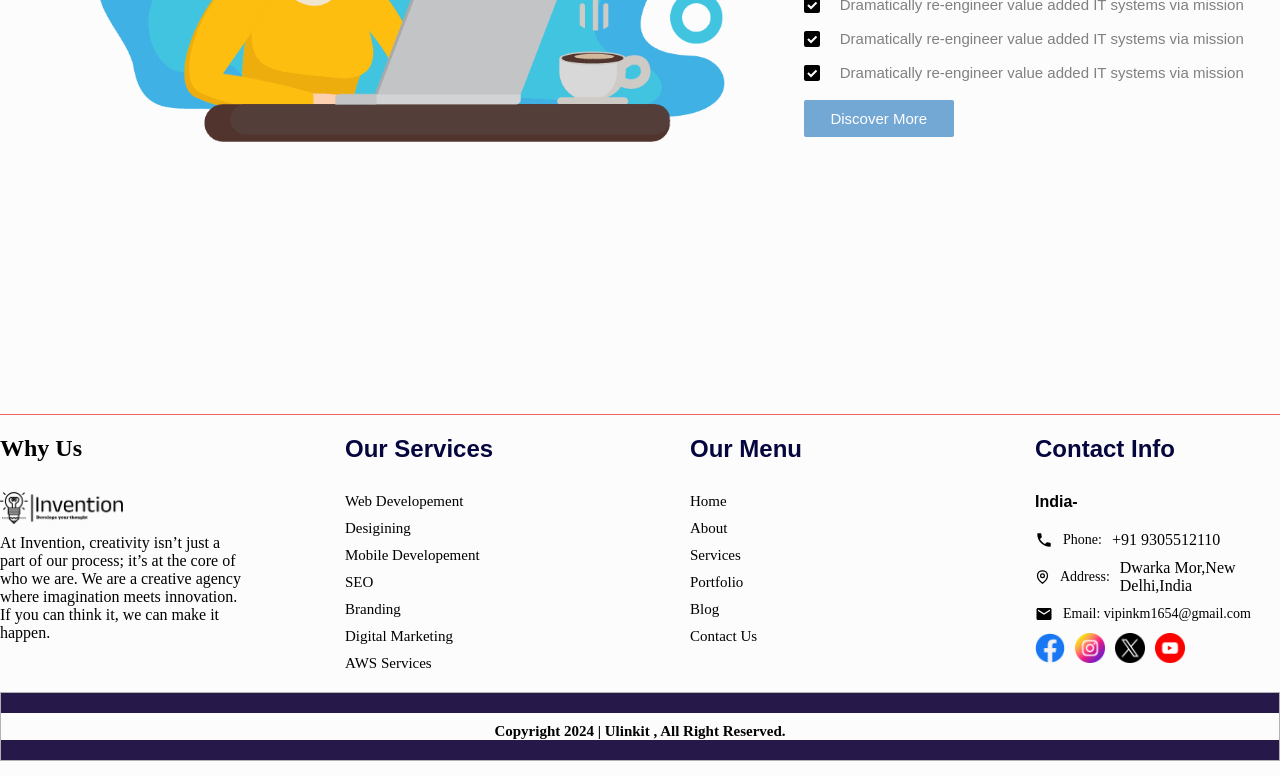
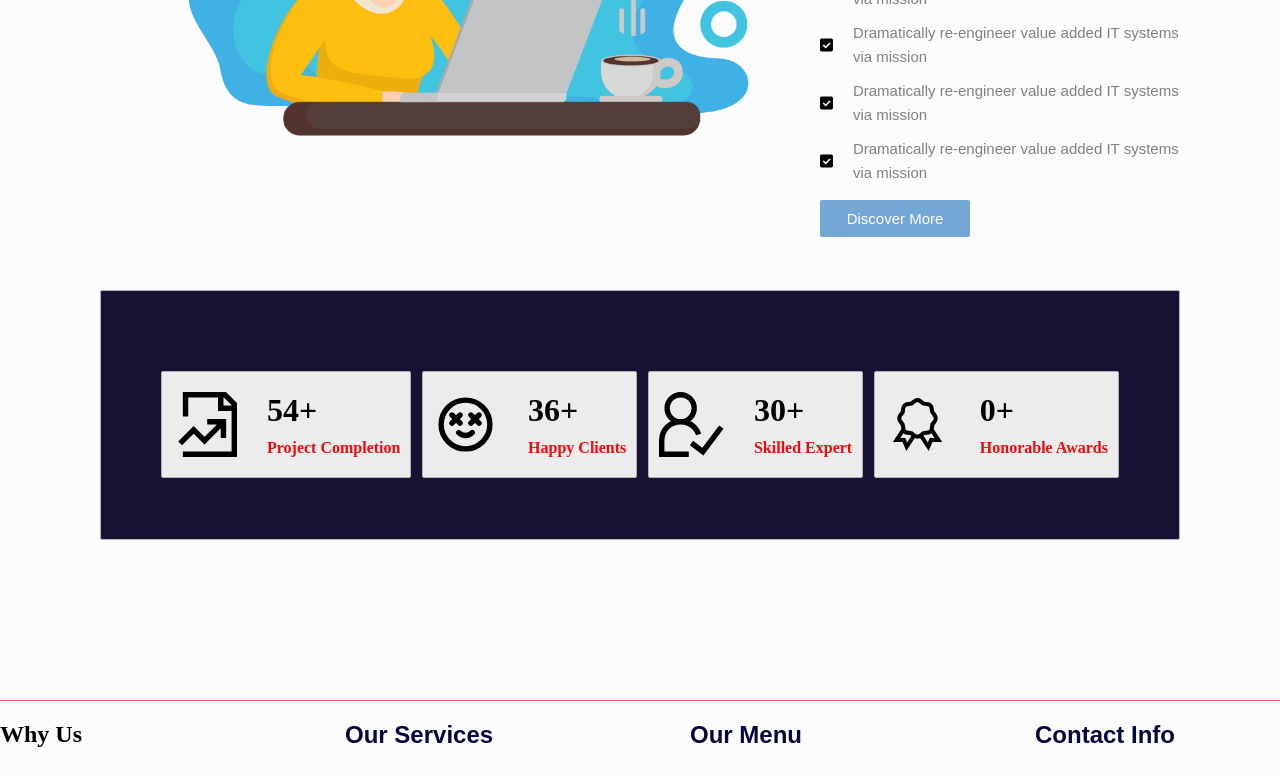
Before and after one commit to Vipinkm1/Inverntion-Project, a React (Vite) app: page /about in a window 1280 px wide. Shown: the part 956-1732 px from the top of the page. Built offline with nearby package versions, Linux system fonts and the light colour scheme.

Commit message:
about-section

```diff
--- a/src/App.css
+++ b/src/App.css
@@ -356,7 +356,6 @@ border-top:  1px solid  #ee6464;
   padding: 20px 0px;
   background-color: #26194a;
 }
-
 .footer-contact {
   display: flex;
   align-items: center;
@@ -364,20 +363,16 @@ border-top:  1px solid  #ee6464;
   gap: 10px;
   padding-top: 10px;
 }
-
 .whatsapp-icon {
   width: 15px;
 }
-
 .icons-contact {
   font-size: 18px;
 }
-
 .footer-social-icon {
   width: 30px;
   cursor: pointer;
 }
-
 .footer-social-icon:hover {
   opacity: 0.6;
   background-color: aliceblue;
@@ -409,6 +404,7 @@ border-top:  1px solid  #ee6464;
 .contact-form{
 padding: 30px 500px;
 }
+
 .contact-form-border{
   padding: 25px;
   background-color: #191133;
@@ -458,3 +454,42 @@ padding: 30px 500px;
   align-items: center;
   justify-content: space-between;
 }
+.about-page{
+  padding: 60px 100px;
+}
+.project-completion{
+  border: 1px solid #b3b1b1;
+  width: 100%;
+  height: 250px;
+  padding: 80px 60px;
+  border-radius: 2px;
+  background-color: #191133;
+}
+.project-completion-item{
+  display: flex;
+  align-items: center;
+  justify-content: space-between;
+  background-color: #191133;
+}
+
+.project-item-list{
+  display: flex;
+  gap: 30px;
+  justify-content: space-between;
+  border: 1px solid #b3b1b1;
+  padding: 20px 10px;
+  border-radius: 2px;
+  background: rgb(236, 236, 236);
+
+}
+.icon-size{
+  font-size: 65px;
+  background: rgb(236, 236, 236);
+}
+.project-content{
+  background: rgb(236, 236, 236);
+}
+.color-1{
+  color: #eb0c0c;
+  font-weight: 600;
+}
--- a/src/Components/About/About.jsx
+++ b/src/Components/About/About.jsx
@@ -1,11 +1,67 @@
-import React from 'react'
+import React, { useEffect, useState } from 'react'
 import Banner1 from '../../assets/aboutus/about-banner.jpg'
 import Lottie from 'lottie-react'
 import Animation from '../../assets/aboutus/aboutani.json'
 import { ImCheckboxChecked } from 'react-icons/im'
+import { GrDocumentPerformance } from "react-icons/gr";
+import { TbMoodCrazyHappy } from "react-icons/tb";
+import { GrUserExpert } from "react-icons/gr";
+import { LiaAwardSolid } from "react-icons/lia";
+
+const About = () => {
+    const [count1, setCount1] = useState(0)
+    const [count2, setCount2] = useState(0)
+    const [count3, setCount3] = useState(0)
+    const [count4, setCount4] = useState(0)
 
 
-const About = () => {
+   useEffect(() => {
+    const projectInterval = setInterval(() => {
+        setCount1(prev => {
+            if(prev >= 54){
+                clearInterval(projectInterval);
+                return prev;
+            }
+            return prev + 1;
+        })
+    }, 54);
+
+    const  projectInterval2 = setInterval(() => {
+        setCount2(prev => {
+            if(prev >= 56){
+                clearInterval*(projectInterval2);
+                return prev;
+            }
+            return prev + 1;
+        })
+    }, 56)
+
+    const projectInterval3 = setInterval(() => {
+        setCount3(prev => {
+            if(prev >= 30){
+                clearInterval(projectInterval3);
+                return prev;
+            }
+            return prev + 1;
+        })
+    }, 30)
+
+     const projectInterval4 = setInterval(() => {
+        setCount4(prev => {
+            if(prev > 130){
+                clearInterval(projectInterval4);
+                return prev;
+            }
+            return prev + 1;
+        })
+     }, 130)
+     return () => {
+        clearInterval(projectInterval);
+        clearInterval(projectInterval2);
+        clearInterval(projectInterval3);
+        clearInterval(projectInterval4);
+     }
+   })
 
     return (
         <div className='about-container'>
@@ -42,6 +98,38 @@ const About = () => {
                         </div>
                     </div>
                 </div>
+                <div className='project-completion'>
+                    <div className='project-completion-item'>
+                        <div className='project-item-list'>
+                            <GrDocumentPerformance className='icon-size'/>
+                            <div className='project-content'>
+                                <h1 className='project-content'>{count1}+</h1>
+                                <p className=' topex project-content color-1'>Project Completion</p>
+                            </div>
+                        </div>
+                        <div className='project-item-list'>
+                            <TbMoodCrazyHappy className='icon-size' />
+                            <div className='project-content'>
+                                <h1 className='project-content'>{count2}+</h1>
+                                <p className=' topex project-content color-1'>Happy Clients</p>
+                            </div>
+                        </div>
+                        <div className='project-item-list'>
+                            <GrUserExpert className='icon-size' />
+                            <div className='project-content'>
+                                <h1 className='project-content'>{count3}+</h1>
+                                <p className=' topex project-content color-1'>Skilled Expert</p>
+                            </div>
+                        </div>
+                        <div className='project-item-list'>
+                            <LiaAwardSolid className='icon-size' />
+                            <div className='project-content'>
+                                <h1 className='project-content'>{count4}+</h1>
+                                <p className=' topex project-content color-1'>Honorable Awards</p>
+                            </div>
+                        </div>
+                    </div>
+                </div>
             </div>
         </div>
     )
```
